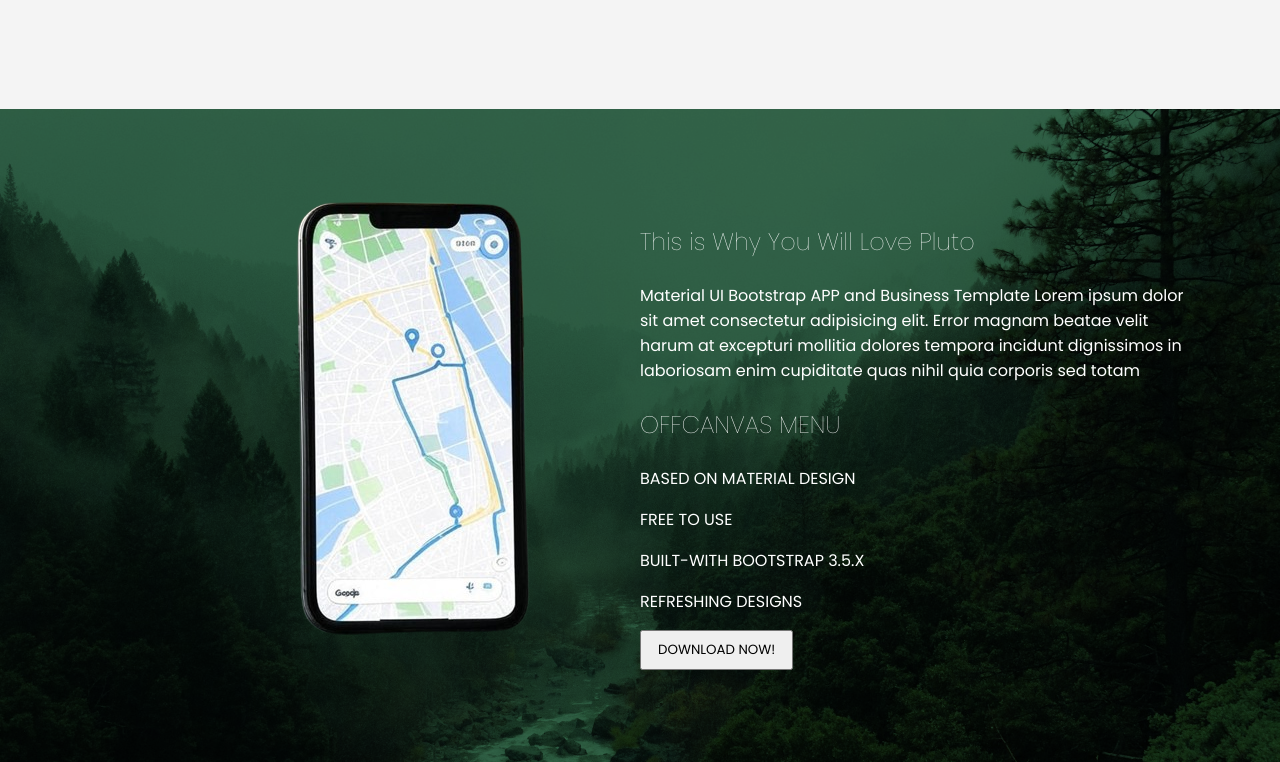
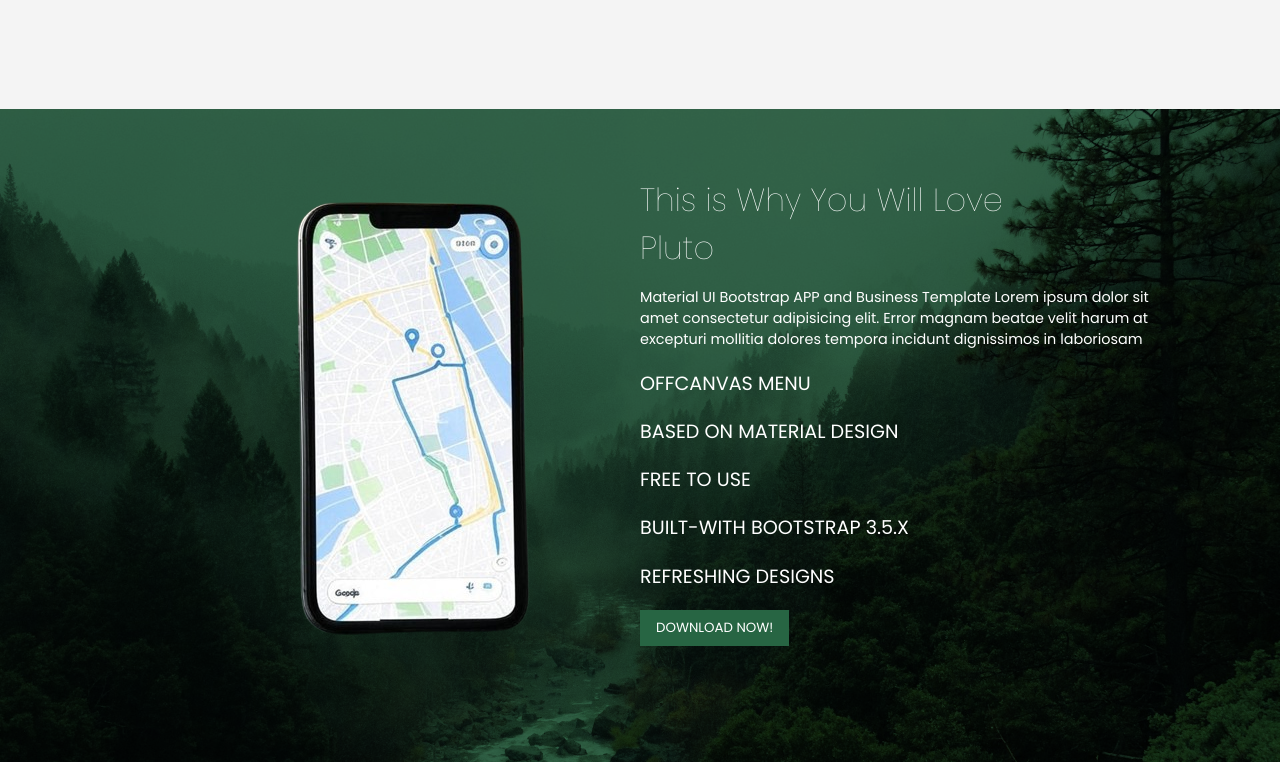
Before and after one commit to khaleelibee/pluto-landing-page, a plain HTML site: page index.html in a window 1280 px wide. Shown: the part 1217-1979 px from the top of the page. Drawn offline with Linux system fonts and the light colour scheme.

Commit message:
Made changes with the html and css

```diff
--- a/index.html
+++ b/index.html
@@ -93,8 +93,8 @@
                     <img src="/assets/phone-maps.png" alt="">
                 </div>
                 <div class="text-container">
-                    <p>This is Why You Will Love Pluto</p>
-                    <p>Material UI Bootstrap APP and Business Template Lorem ipsum dolor sit amet consectetur adipisicing elit. Error magnam beatae velit harum at excepturi mollitia dolores tempora incidunt dignissimos in laboriosam enim cupiditate quas nihil quia corporis sed totam</p>
+                    <p class="foot-head">This is Why You Will Love Pluto</p>
+                    <p class="foot-description">Material UI Bootstrap APP and Business Template Lorem ipsum dolor sit amet consectetur adipisicing elit. Error magnam beatae velit harum at excepturi mollitia dolores tempora incidunt dignissimos in laboriosam</p>
                     <div>
                         <p>OFFCANVAS MENU</p>
                         <p>BASED ON MATERIAL DESIGN</p>
--- a/style.css
+++ b/style.css
@@ -152,7 +152,23 @@ button{
 .img-container img{
     max-width: 100%;
 }
-.text-container :first-child{
-    font-size: 1.5rem;
+.foot-head{
+    width: 80%;
+    font-size: 2rem;
     font-weight: lighter;
+    margin: 0;
 }
+.foot-description{
+    font-size: 0.9rem;
+}
+.text-container{
+    padding-bottom: 3rem;
+}
+.text-container div p{
+    font-size: 1.2rem;
+}
+.text-container div button{
+    border: 0;
+    color: white;
+    background-color: #276543;
+}
```
